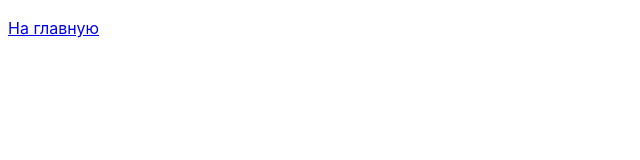
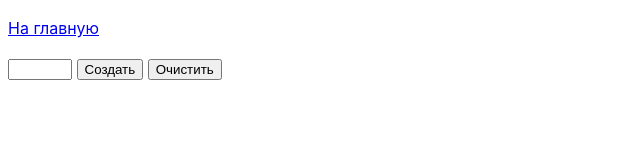
Before and after one commit to Halyna-Bilozir/goit-js-hw-07, a plain HTML site: page task-08.html in a window 1280 px wide. Shown: the whole page, without its empty margins (0-640 px from the left). Drawn offline with Linux system fonts and the light colour scheme.

Commit message:
Почато 8 завдання, в процесі

```diff
--- a/task-08.html
+++ b/task-08.html
@@ -17,6 +17,13 @@
 
 <body>
     <p><a href="index.html">На главную</a></p>
+    <div id="controls">
+        <input type="number" min="0" max="100" step="1" />
+        <button type="button" data-action="render">Создать</button>
+        <button type="button" data-action="destroy">Очистить</button>
+        </div>
+
+    <div id="boxes"></div>
     <script src="js/task-08.js" type="module"></script>
 </body>
 
```
